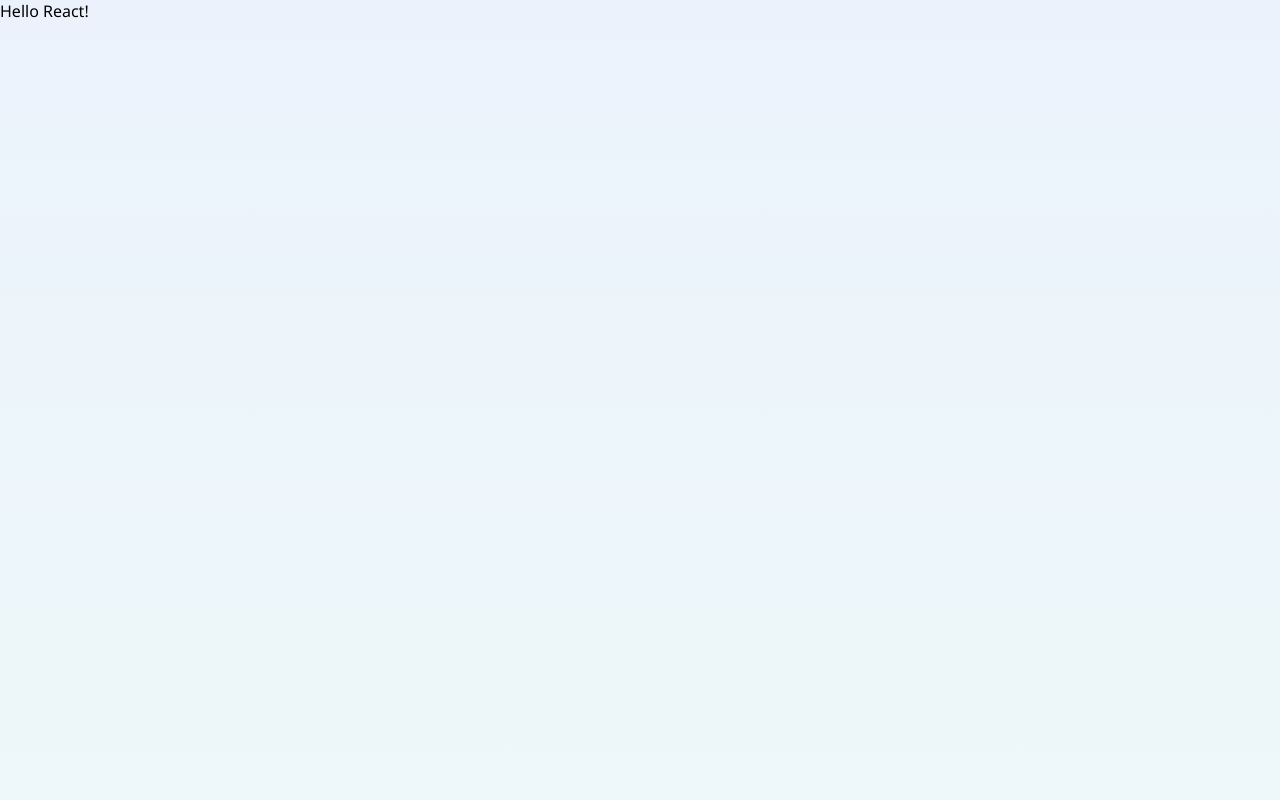
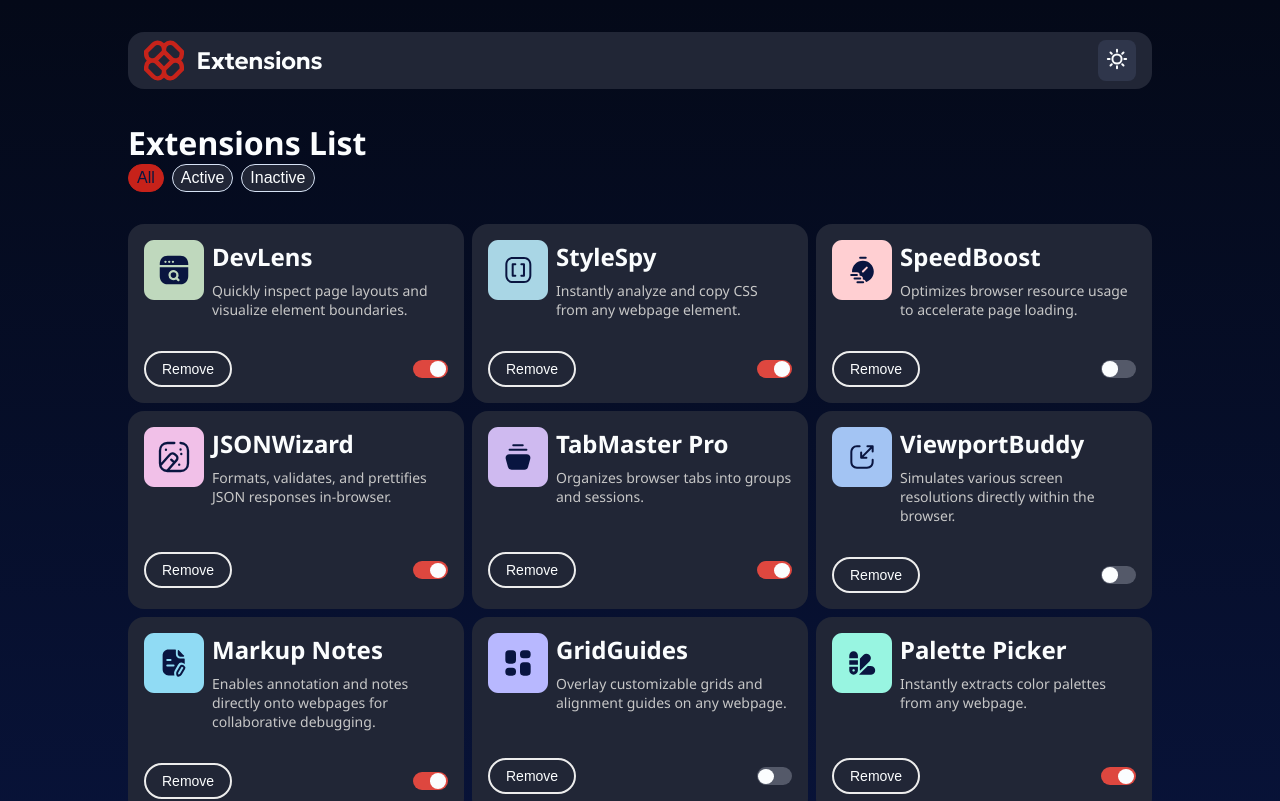
Before and after one commit to theOroszlan/browser-extension-manager, a React (Vite) app: page / in a window 1280 px wide. Shown: the top 801 px of the page. Built offline with nearby package versions, Linux system fonts and the light colour scheme.

Commit message:
feat: implement browser extensions manager

```diff
--- a/src/App.jsx
+++ b/src/App.jsx
@@ -1,5 +1,61 @@
+import { useEffect, useState } from "react";
+import Header from "./components/layout/Header";
+import Main from "./components/layout/Main";
+
+import data from "./data/data.json";
+
 function App() {
-  return <div>Hello React!</div>;
+  const [isDarkMode, setIsDarkMode] = useState(true);
+  const [filter, setFilter] = useState("All");
+  const [extensions, setExtensions] = useState(data);
+
+  const handleThemeToggle = () => {
+    setIsDarkMode(!isDarkMode);
+  };
+
+  const handleExtensionRemoval = (id) => {
+    setExtensions((prev) => prev.filter((extension) => extension.id !== id));
+  };
+
+  const handleIsActiveToggle = (id) => {
+    setExtensions((prev) =>
+      prev.map((extension) =>
+        extension.id === id
+          ? { ...extension, isActive: !extension.isActive }
+          : extension,
+      ),
+    );
+  };
+
+  const getFilteredExtensions = () => {
+    switch (filter) {
+      case "Active":
+        return extensions.filter((extension) => extension.isActive);
+
+      case "Inactive":
+        return extensions.filter((extension) => !extension.isActive);
+
+      default:
+        return extensions;
+    }
+  };
+  const filteredExtensions = getFilteredExtensions();
+
+  useEffect(() => {
+    document.body.classList.toggle("dark", isDarkMode);
+  }, [isDarkMode]);
+
+  return (
+    <div className="wrapper">
+      <Header isDarkMode={isDarkMode} onToggleTheme={handleThemeToggle} />
+      <Main
+        extensions={filteredExtensions}
+        onRemove={handleExtensionRemoval}
+        onToggle={handleIsActiveToggle}
+        setFilter={setFilter}
+      />
+    </div>
+  );
 }
 
 export default App;
--- a/src/components/ui/ExtensionCard.jsx
+++ b/src/components/ui/ExtensionCard.jsx
@@ -4,7 +4,7 @@ function ExtensionCard({ extension, onRemove, onToggle, className = "" }) {
   if (!extension) {
     return null;
   }
-  const { logo, name, description, isActive } = extension;
+  const { id, logo, name, description, isActive } = extension;
 
   return (
     <div className={`extension ${className}`}>
@@ -17,14 +17,14 @@ function ExtensionCard({ extension, onRemove, onToggle, className = "" }) {
         </div>
       </div>
       <div className="extension-actions">
-        <Button className="remove-btn" onClick={onRemove}>
+        <Button className="remove-btn" onClick={() => onRemove(id)}>
           Remove
         </Button>
         <div className="focus-state">
           <Button
             className={`toggle-status ${isActive ? "active" : ""}`}
             aria-label={isActive ? `Deactivate ${name}` : `Activate ${name}`}
-            onClick={onToggle}
+            onClick={() => onToggle(id)}
           >
             <span></span>
           </Button>
--- a/src/index.css
+++ b/src/index.css
@@ -48,8 +48,11 @@
   --light-gradient: linear-gradient(180deg, #ebf2fc 0%, #eef8f9 100%);
   --dark-gradient: linear-gradient(180deg, #040918 0%, #091540 100%);
 
-  --header-bg: var(--neutral-0);
-  --logo-color: #091540;
+  --primary-clr: var(--neutral-900);
+  --background-clr: var(--neutral-0);
+  --secondary-bg-clr: var(--neutral-300);
+  --filter-btn-clr: var(--neutral-0);
+  --extension-text-clr: var(--neutral-600);
   --theme-btn-bg: var(--neutral-100);
 
   /*===================
@@ -94,6 +97,22 @@ body {
   min-height: 100vh;
 }
 
+body.dark {
+  --background-clr: var(--neutral-800);
+  --secondary-bg-clr: var(--neutral-600);
+  --primary-clr: var(--neutral-0);
+  --filter-btn-clr: var(--neutral-900);
+  --extension-text-clr: var(--neutral-300);
+  --theme-btn-bg: var(--neutral-700);
+
+  background: var(--dark-gradient);
+}
+
+#root {
+  display: grid;
+  place-items: center;
+}
+
 .btn {
   cursor: pointer;
 
@@ -103,11 +122,19 @@ body {
   }
 }
 
+.wrapper {
+  display: grid;
+  gap: var(--space-lg);
+
+  padding-block: var(--space-lg);
+  width: 80%;
+}
+
 header {
   display: flex;
   justify-content: space-between;
 
-  background-color: var(--header-bg);
+  background-color: var(--background-clr);
   padding-block: var(--space-xs);
   padding-inline: var(--space-sm);
   border-radius: 1rem;
@@ -115,7 +142,7 @@ header {
 }
 
 .logo {
-  color: var(--logo-color);
+  color: var(--primary-clr);
 }
 
 .theme-btn {
@@ -132,8 +159,9 @@ main {
 
 .main-heading {
   display: flex;
-  justify-content: space-between;
-  align-items: center;
+  flex-direction: column;
+
+  color: var(--primary-clr);
 }
 
 .filter-buttons {
@@ -142,6 +170,8 @@ main {
 }
 
 .filter-btn {
+  background-color: var(--background-clr);
+  color: var(--primary-clr);
   padding-inline: var(--space-xs);
   padding-block: var(--space-2xs);
   border: 1px solid var(--neutral-200);
@@ -150,17 +180,29 @@ main {
   font-size: var(--fs-base);
 }
 
+.filter-btn.current {
+  background-color: var(--red-700);
+  color: var(--filter-btn-clr);
+  border-color: var(--red-700);
+}
+
 .focus-state:has(.filter-btn:focus-visible) {
   padding: 0.1rem;
   border: 1px solid var(--red-700);
   border-radius: 1rem;
 }
 
+.extensions-grid {
+  display: grid;
+  grid-template-columns: repeat(auto-fill, minmax(min(315px, 100%), 1fr));
+  gap: var(--space-xs);
+}
+
 .extension {
   display: grid;
   gap: var(--space-lg);
 
-  background-color: var(--header-bg);
+  background-color: var(--background-clr);
   padding: var(--space-sm);
   border-radius: 1rem;
 }
@@ -175,10 +217,12 @@ main {
 }
 
 .extension-title {
+  color: var(--primary-clr);
   margin-block-end: var(--space-xs);
 }
 
 .extension-text {
+  color: var(--extension-text-clr);
   font-size: var(--fs-sm);
 }
 
@@ -190,6 +234,7 @@ main {
 
 .remove-btn {
   background-color: inherit;
+  color: var(--primary-clr);
   padding-block: var(--space-xs);
   padding-inline: var(--space-sm);
   border: 2px solid var(--neutral-100);
@@ -199,7 +244,7 @@ main {
   font-weight: var(--font-weight-medium);
 
   &:focus-visible {
-    background-color: var(--neutral-300);
+    background-color: var(--secondary-bg-clr);
     border-color: var(--red-500);
   }
 
@@ -212,7 +257,7 @@ main {
 .toggle-status {
   display: flex;
 
-  background-color: var(--neutral-300);
+  background-color: var(--secondary-bg-clr);
   padding: 0.1rem;
   border: none;
   border-radius: 1rem;
```
